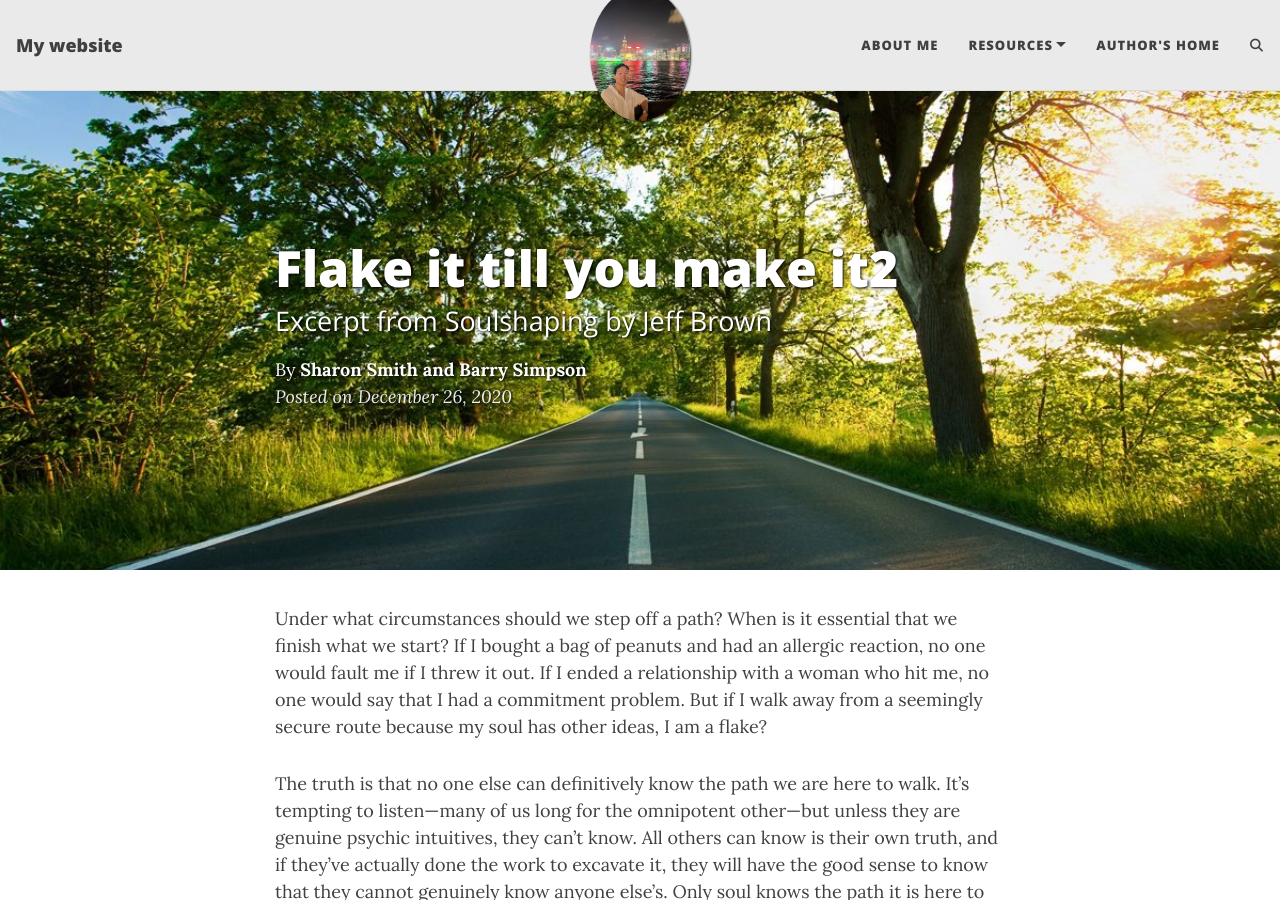
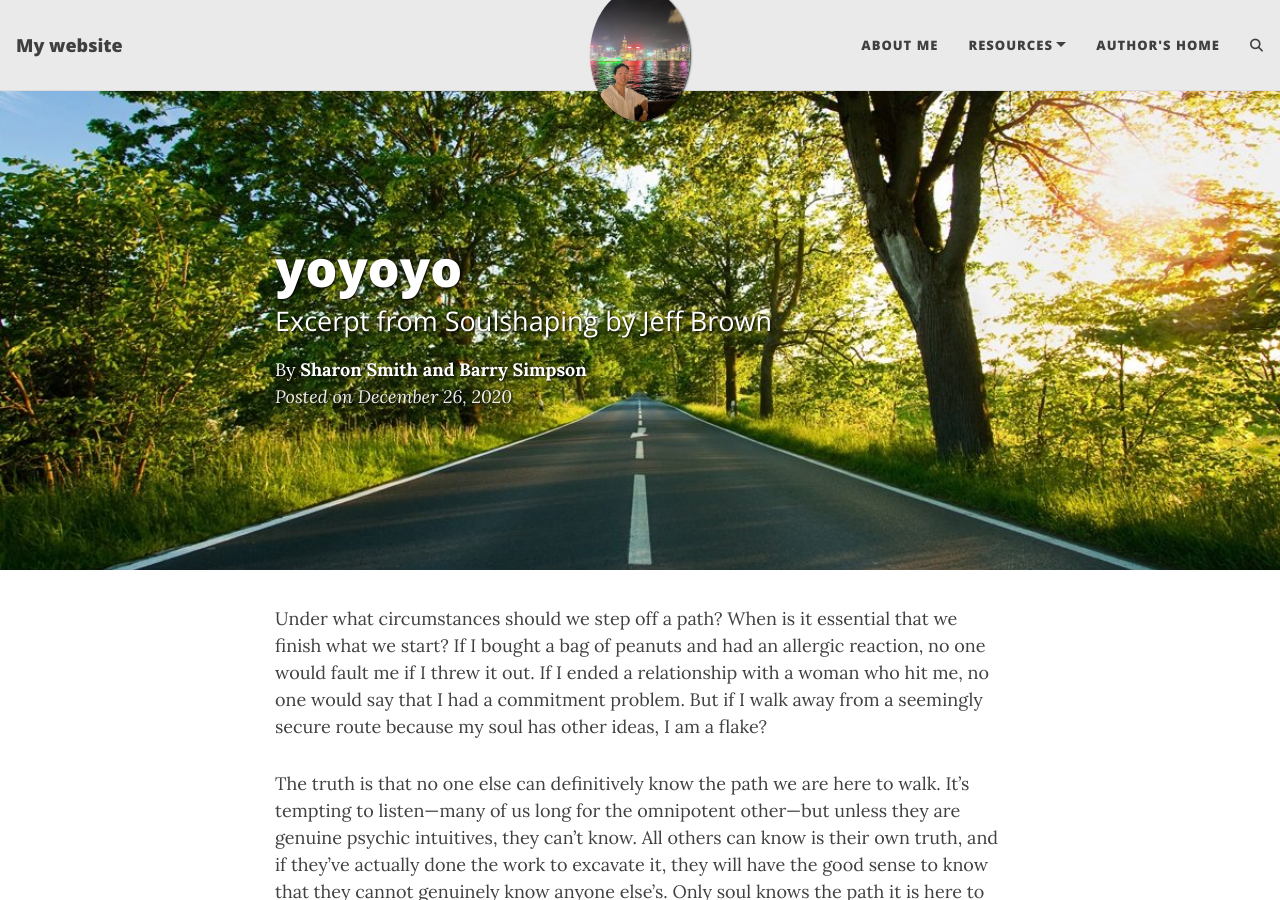
Before and after one commit to supersize/myblog, a Jekyll site: the page built from _posts/2020-12-26-flake-it-till-you-make-it2.md, in a window 1280 px wide and 900 px high. Built offline with Jekyll 4.4.1, drawn with Linux system fonts in a browser that asks for light colours; comment, search, counter and statistics services are not loaded.

Commit message:
test 포스트 작성

```diff
--- a/_posts/2020-12-26-flake-it-till-you-make-it2.md
+++ b/_posts/2020-12-26-flake-it-till-you-make-it2.md
@@ -1,6 +1,6 @@
 ---
 layout: post
-title: Flake it till you make it2
+title: yoyoyo
 subtitle: Excerpt from Soulshaping by Jeff Brown
 cover-img: /assets/img/path.jpg
 thumbnail-img: /assets/img/thumb.png
```
